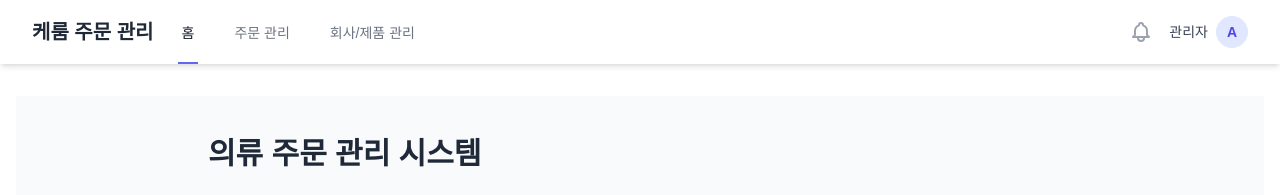
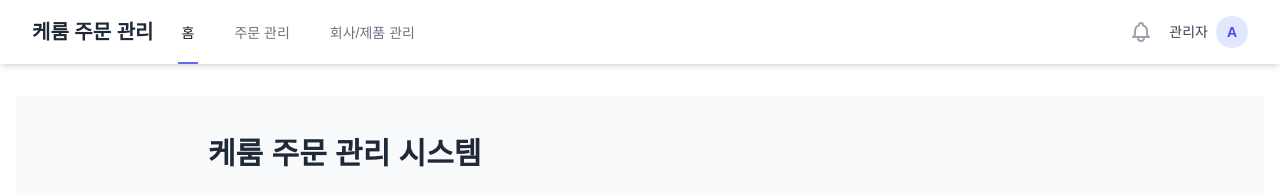
Before and after one commit to Jeong-baechoo/clothing-order-manager, a Next.js app: page / in a window 1280 px wide. Shown: the top 195 px of the page. Built offline with nearby package versions, Linux system fonts and the light colour scheme.

Commit message:
Update next.config.ts and page.tsx for configuration and title changes

```diff
--- a/app/page.tsx
+++ b/app/page.tsx
@@ -12,7 +12,7 @@ export default function Home() {
           }}
       >
         <div className="max-w-4xl mx-auto py-10 px-4">
-          <h1 className="text-3xl font-bold mb-6 text-gray-800">의류 주문 관리 시스템</h1>
+          <h1 className="text-3xl font-bold mb-6 text-gray-800">케룸 주문 관리 시스템</h1>
 
           <div className="bg-white/90 dark:bg-gray-800/90 backdrop-blur-sm shadow-lg rounded-lg p-6 mb-8 border border-gray-200">
             <h2 className="text-xl font-semibold mb-4">시스템 개요</h2>
--- a/next.config.ts
+++ b/next.config.ts
@@ -11,6 +11,9 @@ const nextConfig: NextConfig = {
   },
   // basePath: '/clothing-order-manager', // Vercel 배포를 위해 제거
   // assetPrefix: '/clothing-order-manager', // Vercel 배포를 위해 제거
+  outputFileTracingExcludes: {
+    '*': ['**/.next/trace'],
+  },
 };
 
 export default nextConfig;
```
